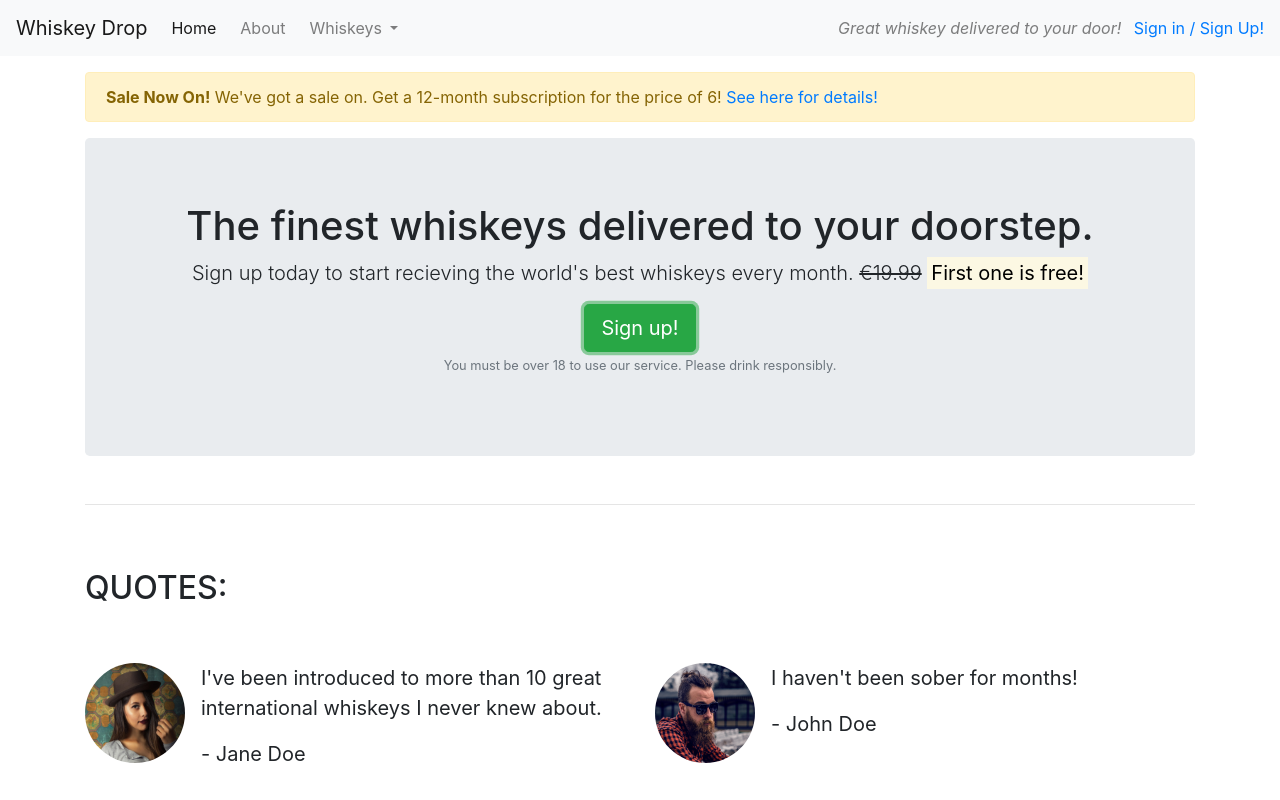
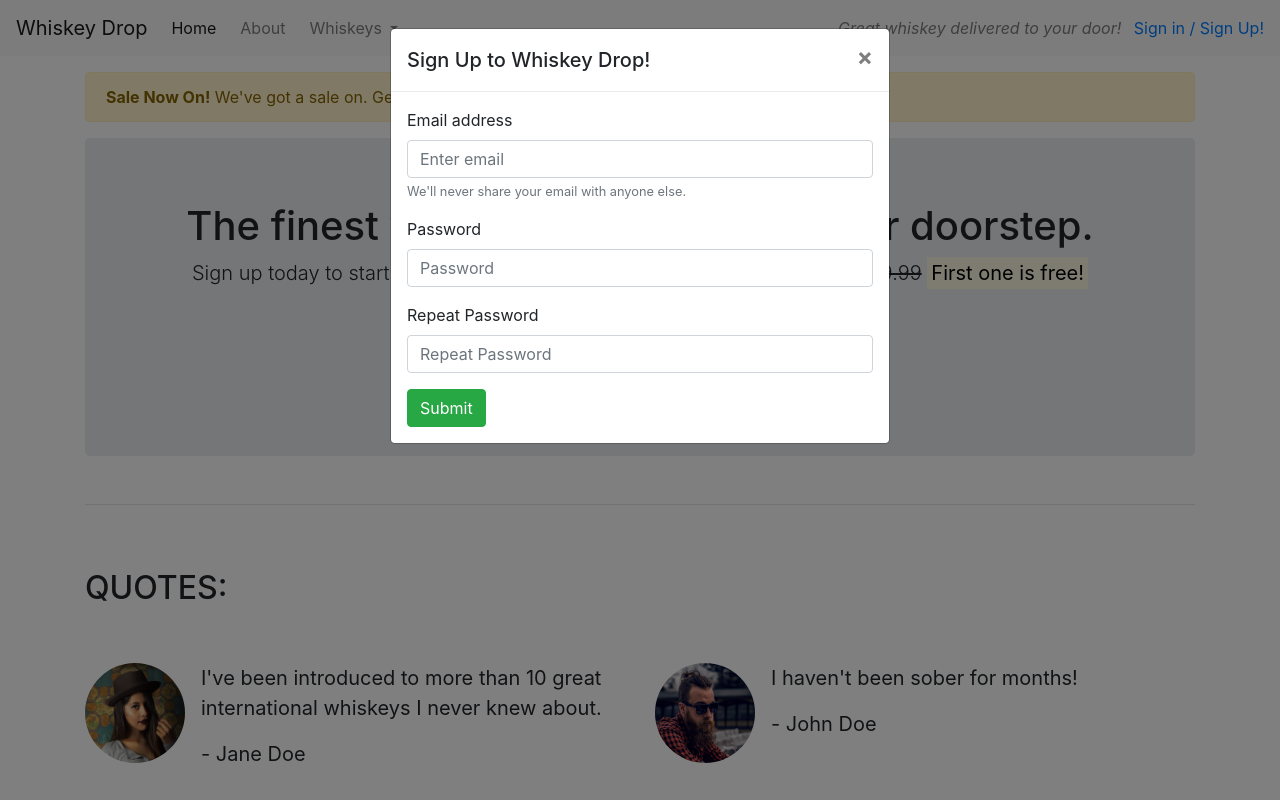
Before and after one commit to Kdoggg666/Bootstrap4, a plain HTML site: page index.html in a window 1280 px wide. Both pictures are taken after a click on the button "Sign up!". Shown: the top 800 px of the page. Drawn offline with nearby package versions, Linux system fonts and the light colour scheme.

Commit message:
Add modal to sign up button

```diff
--- a/index.html
+++ b/index.html
@@ -45,9 +45,17 @@
           <li class="nav-item mr-2" href="/">
             <a class="nav-link" href="/about">About</a>
           </li>
-          <li class="nav-item mr-2 d-block d-sm-none" href="/">
+          <li class="nav-item mr-2 d-block d-sm-none" href="/"></li>
           <li class="nav-item dropdown">
-            <a class="nav-link dropdown-toggle" href="#" id="navbarDropdownMenuLink" role="button" data-toggle="dropdown" aria-haspopup="true" aria-expanded="false">
+            <a
+              class="nav-link dropdown-toggle"
+              href="#"
+              id="navbarDropdownMenuLink"
+              role="button"
+              data-toggle="dropdown"
+              aria-haspopup="true"
+              aria-expanded="false"
+            >
               Whiskeys
             </a>
             <div class="dropdown-menu" aria-labelledby="navbarDropdownMenuLink">
@@ -58,7 +66,8 @@
             </div>
           </li>
 
-            <li class="nav-item mr-2 d-block d-sm-none"><a class="nav-link" href="/login">Sign in / Sign Up!</a>
+          <li class="nav-item mr-2 d-block d-sm-none">
+            <a class="nav-link" href="/login">Sign in / Sign Up!</a>
           </li>
         </ul>
       </div>
@@ -90,7 +99,13 @@
               <span class="d-inline d-sm-none"><br /></span>
               <strong><mark>First one is free!</mark></strong>
             </p>
-            <button class="btn btn-success btn-lg">Sign up!</button>
+            <button
+              class="btn btn-success btn-lg"
+              data-toggle="modal"
+              data-target="#signUpModal"
+            >
+              Sign up!
+            </button>
             <p class="text-muted">
               <small
                 >You must be over 18 to use our service. Please drink
@@ -271,6 +286,44 @@
         </table>
       </section>
     </article>
+    <!--Java here-->
+    <div class="modal" tabindex="-1" role="dialog" id="signUpModal">
+      <div class="modal-dialog" role="document">
+        <div class="modal-content">
+          <div class="modal-header">
+            <h5 class="modal-title">Sign Up to Whiskey Drop!</h5>
+            <button
+              type="button"
+              class="close"
+              data-dismiss="modal"
+              aria-label="Close"
+            >
+              <span aria-hidden="true">&times;</span>
+            </button>
+          </div>
+          <div class="modal-body">
+            <form>
+  <div class="form-group">
+    <label for="exampleInputEmail1">Email address</label>
+    <input type="email" class="form-control" id="exampleInputEmail1" aria-describedby="emailHelp" placeholder="Enter email">
+    <small id="emailHelp" class="form-text text-muted">We'll never share your email with anyone else.</small>
+  </div>
+  <div class="form-group">
+    <label for="password">Password</label>
+    <input type="password" class="form-control" id="password" placeholder="Password">
+  </div>
+  <div class="form-group">
+    <label for="repeatPassword">Repeat Password</label>
+    <input type="password" class="form-control" id="repeatPassword" placeholder="Repeat Password">
+  </div>
+
+  <button type="submit" class="btn btn-success">Submit</button>
+</form>
+          </div>
+
+        </div>
+      </div>
+    </div>
     <script
       src="https://code.jquery.com/jquery-3.3.1.slim.min.js"
       integrity="sha384-q8i/X+965DzO0rT7abK41JStQIAqVgRVzpbzo5smXKp4YfRvH+8abtTE1Pi6jizo"
```
Also changed, not shown: 1 other file. Lines whose indentation alone changed are shown as unchanged.
